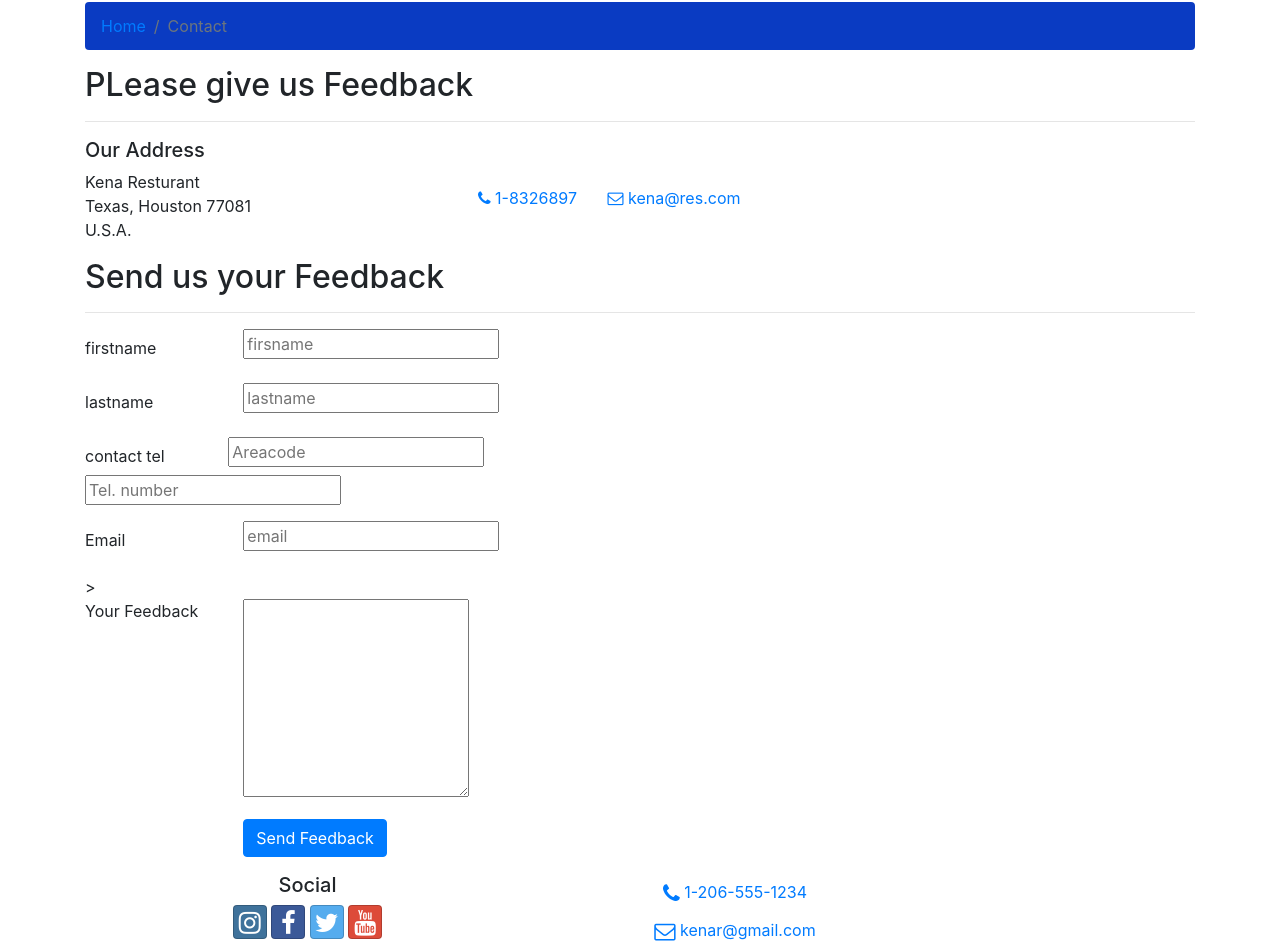
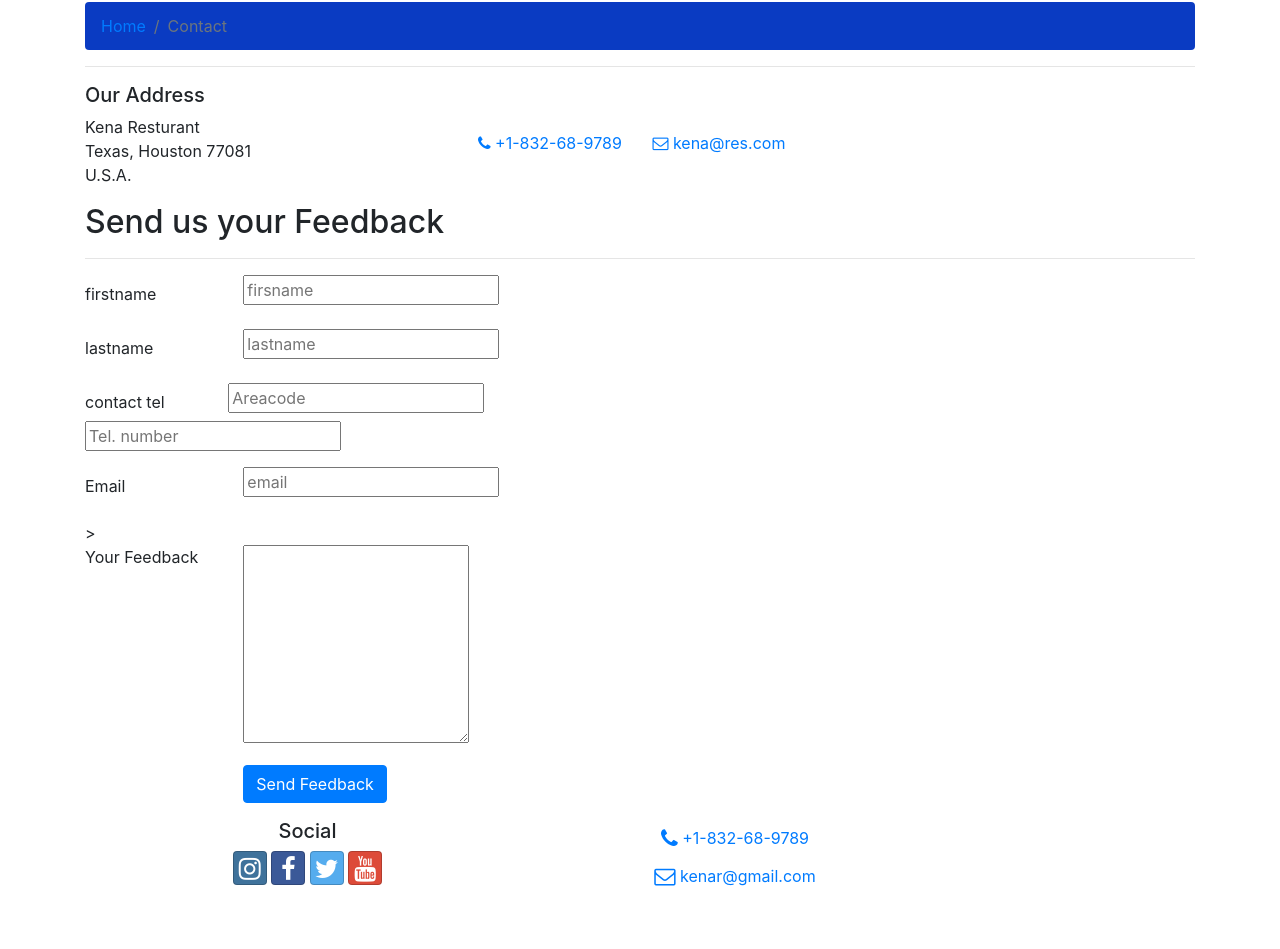
Before and after one commit to hashim20201/myproject, a website: page contact.html in a window 1280 px wide. Shown: the part 316-1265 px from the top of the page. After the commit the page ends 1211 px from the top, so only its background shows below. Drawn offline with nearby package versions, Linux system fonts and the light colour scheme.

Commit message:
removedh2

```diff
--- a/contact.html
+++ b/contact.html
@@ -58,7 +58,7 @@
                     <li class="breadcrumb-item"><a href="portf.html">Home</a></li>
                     <li class="breadcrumb-item active">Contact</li>
                 </ol>
-                <h2>PLease give us Feedback</h2>
+
                 <hr />
             </div>
         </div>
@@ -73,7 +73,7 @@
                 </address>
             </div>
             <div class="col">
-			<a role="button" class="btn btn-link" href="tel:+1-8326897">	<i class="fa fa-phone"></i> 1-8326897<br></a>
+			<a role="button" class="btn btn-link" href="tel:+1-832-68-9789">	<i class="fa fa-phone"></i> +1-832-68-9789<br></a>
             	<a role="button" class="btn btn-link" href= "www.kenaresturant.com"><i class="fa fa-envelope-o"></i> kena@res.com</a>
             </div>
         </div>
@@ -152,7 +152,7 @@
                     <a  role="button" class="btn btn-social-icon btn-google" href="http://youtube.com/"><i class="fa fa-youtube"></i></a>
                 </div>
                 <div class="col-sm-4 text-center">
-                   <a role="button" href="tel:+1-206-555-1234" class="btn btn-link"> <i class="fa fa-phone fa-lg text-primary"></i> 1-206-555-1234</a><br />
+                   <a role="button" href="tel:+1-832-68-9789" class="btn btn-link"> <i class="fa fa-phone fa-lg text-primary"></i> +1-832-68-9789</a><br />
                    <a role="button" href="kenar@gmail.com" class="btn btn-link"> <i class="fa fa-envelope-o fa-lg text-primary"></i> kenar@gmail.com</a>
                 </div>
            </div>
```
